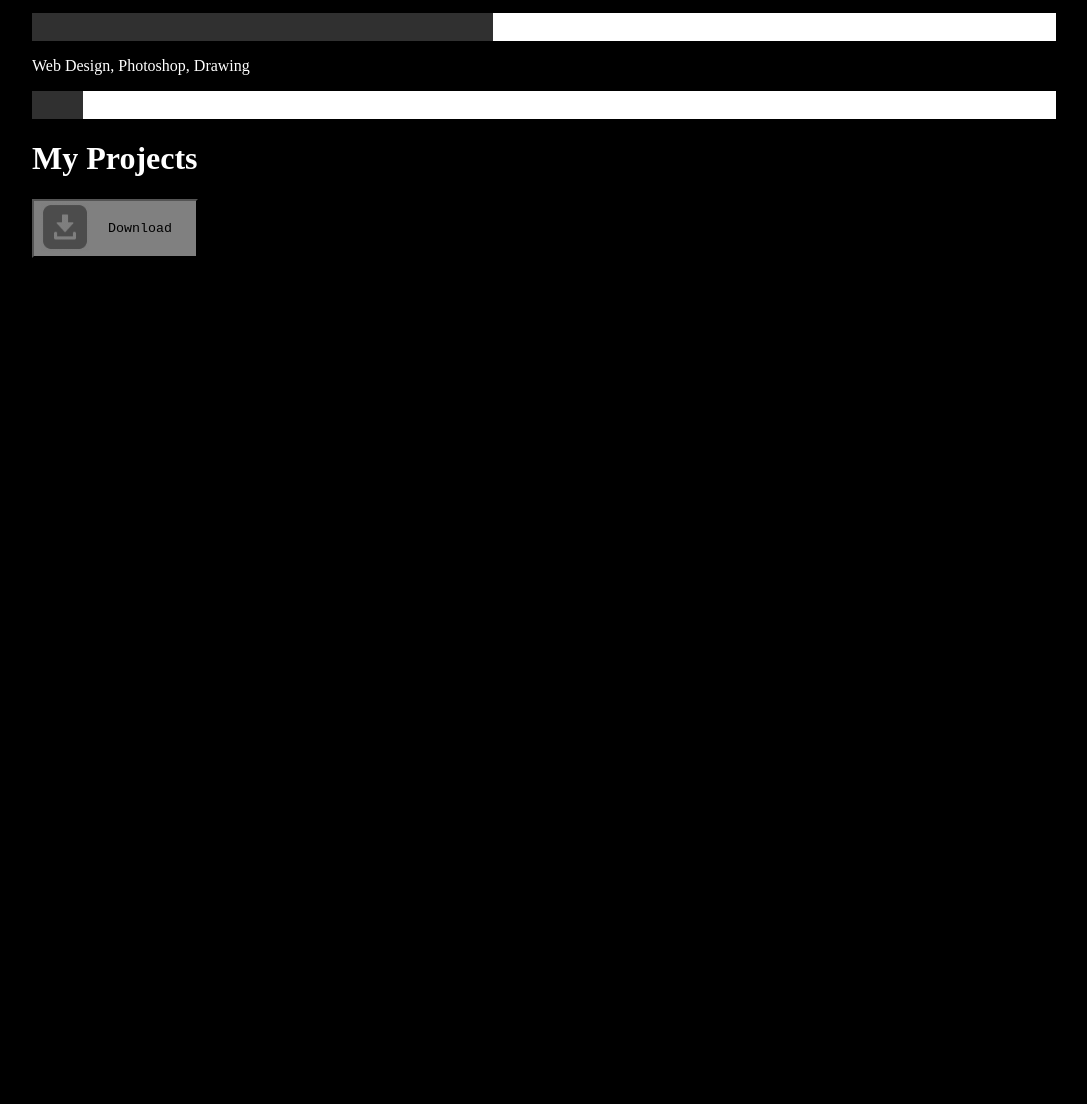
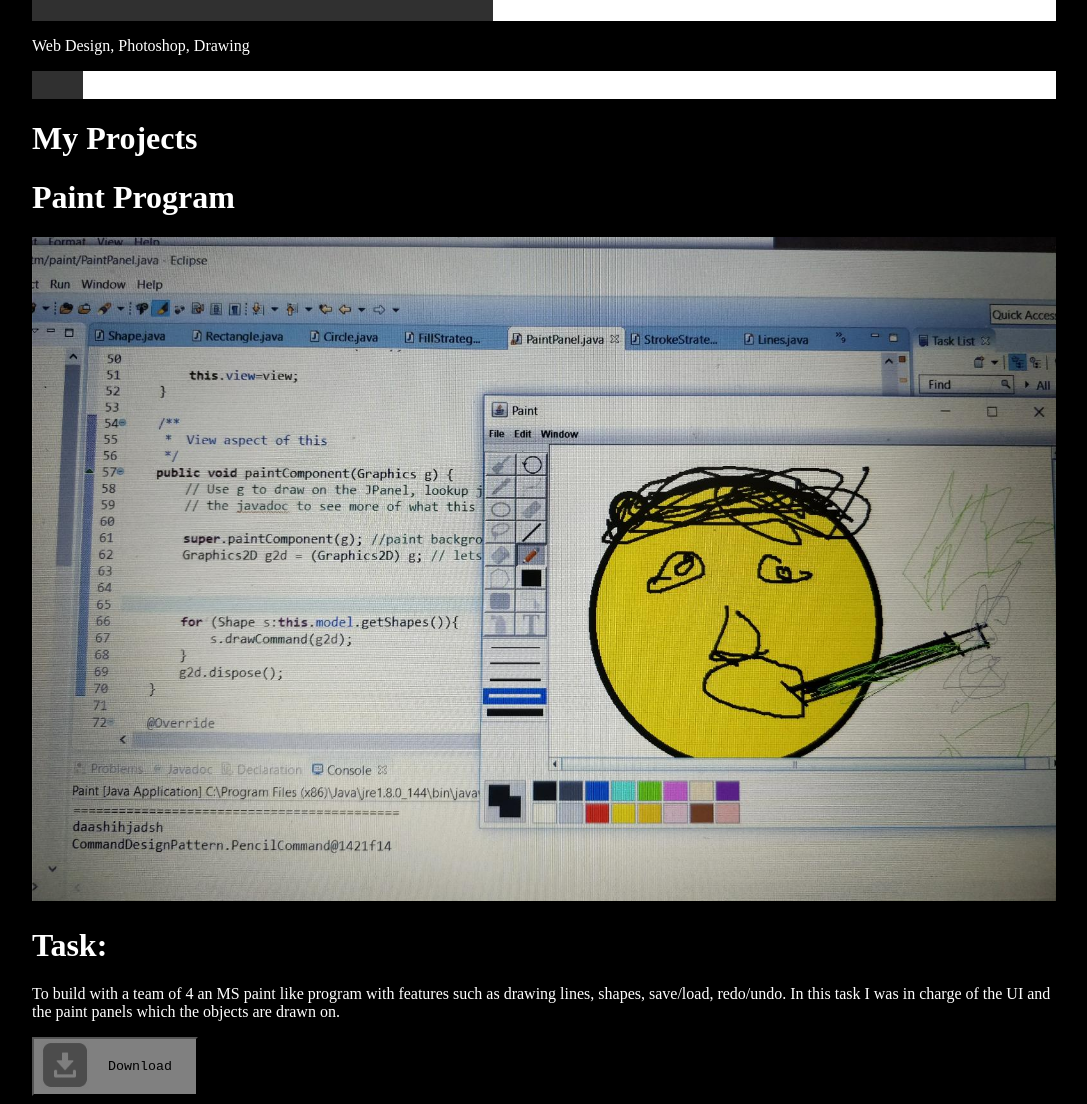
Before and after one commit to danmolev/danmolev.github.io, a plain HTML site: page index.html in a window 1280 px wide. Shown: the part 1673-2777 px from the top of the page, without its empty margins (96-1183 px from the left). Before the commit the page ends 1939 px from the top, so only its background shows below. Drawn offline with nearby package versions, Linux system fonts and the light colour scheme.

Commit message:
small changes

```diff
--- a/CSS/index.css
+++ b/CSS/index.css
@@ -149,3 +149,10 @@ body{
    color: black;
 
 }
+
+
+
+#proj p{
+
+	color: white;
+}
--- a/index.html
+++ b/index.html
@@ -36,7 +36,7 @@
     <p>Future Software Engeeniner </p>
 
 
-    <img src="img/myphoto3.png" style="height: 500px;">
+    <img src="img/myphoto5.png" style="width: 75%;">
   </header>
 </div>
 
@@ -109,6 +109,36 @@
 
 
 
+	<div id = "proj">
+
+		<h1> Paint Program</h1>
+
+		<img src="img/paint.jpeg" style="width: 100%">
+
+
+		<h1>
+			Task:
+		</h1>
+
+		<p>
+
+			To build with a team of 4 an MS paint like program with features such as drawing lines, shapes, save/load, redo/undo. In this task I was in charge of the UI and the paint panels which the objects are drawn on.
+		</p>
+
+
+	</div>
+
+
+
+
+
+
+
+
+
+
+
+
 
 	<button class="download">
 
```
Also changed, not shown: img/jug.jpeg (added), img/myphoto4.jpeg (added), img/myphoto5.png (added), img/paint.jpeg (added), 1 other file.
